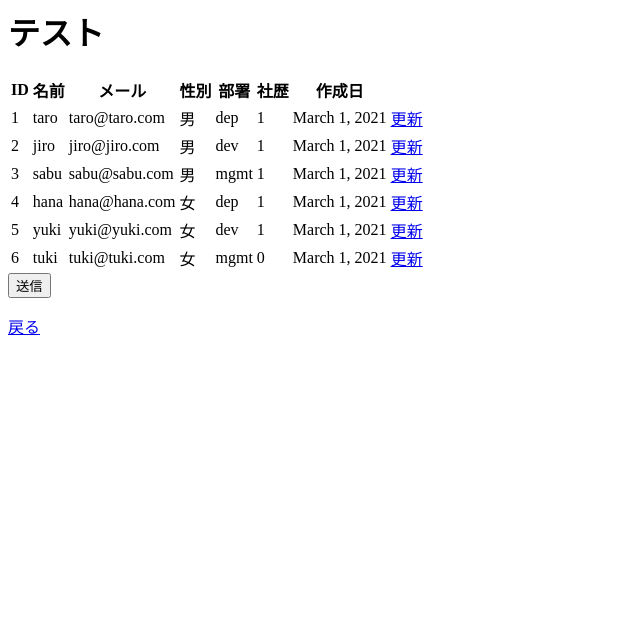
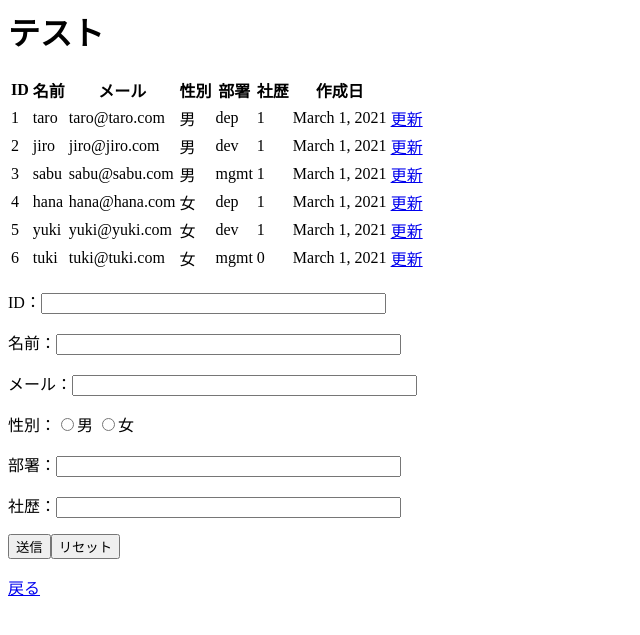
Before and after one commit to yubboyu/django, a Django app: page /info in a window 1280 px wide. Shown: the top 635 px of the page, without its empty margins (0-640 px from the left). Run offline with Django 3.2, Linux system fonts and the light colour scheme; data comes from the database, SQL or seed files in the repository.

Commit message:
🌥👲 Checkpoint ./mypro/webtestapp/templates/webtestapp/info.html:18728712/1014

```diff
--- a/mypro/webtestapp/templates/webtestapp/info.html
+++ b/mypro/webtestapp/templates/webtestapp/info.html
@@ -24,8 +24,30 @@
       {% endfor %}
   </table>
   <form action="{% url 'webtestapp:search' %}" method="post">
-    <td><input type="submit" value="送信" /></td>
-
+    {% csrf_token %}
+    <p>
+      ID：<input type="int" name="a" size="40">
+    </p>
+    <p>
+      名前：<input type="text" name="b" size="40">
+    </p>
+    <p>
+      メール：<input type="text" name="c" size="40">
+    </p>
+    <p>
+      性別：<input type="radio" name="d" value="False">男
+      <input type="radio" name="d" value="True">女
+    </p>
+    <p>
+      部署：<input type="text" name="e" size="40">
+    </p>
+    <p>
+      社歴：<input type="text" name="f" size="40">
+    </p>
+    <p>
+      <input type="hidden" name="g" size="40">
+    </p>
+    <input type="submit" value="送信"><input type="reset" value="リセット">
   </form>
   <a href="/index.html">戻る</a>
   </body>
```
